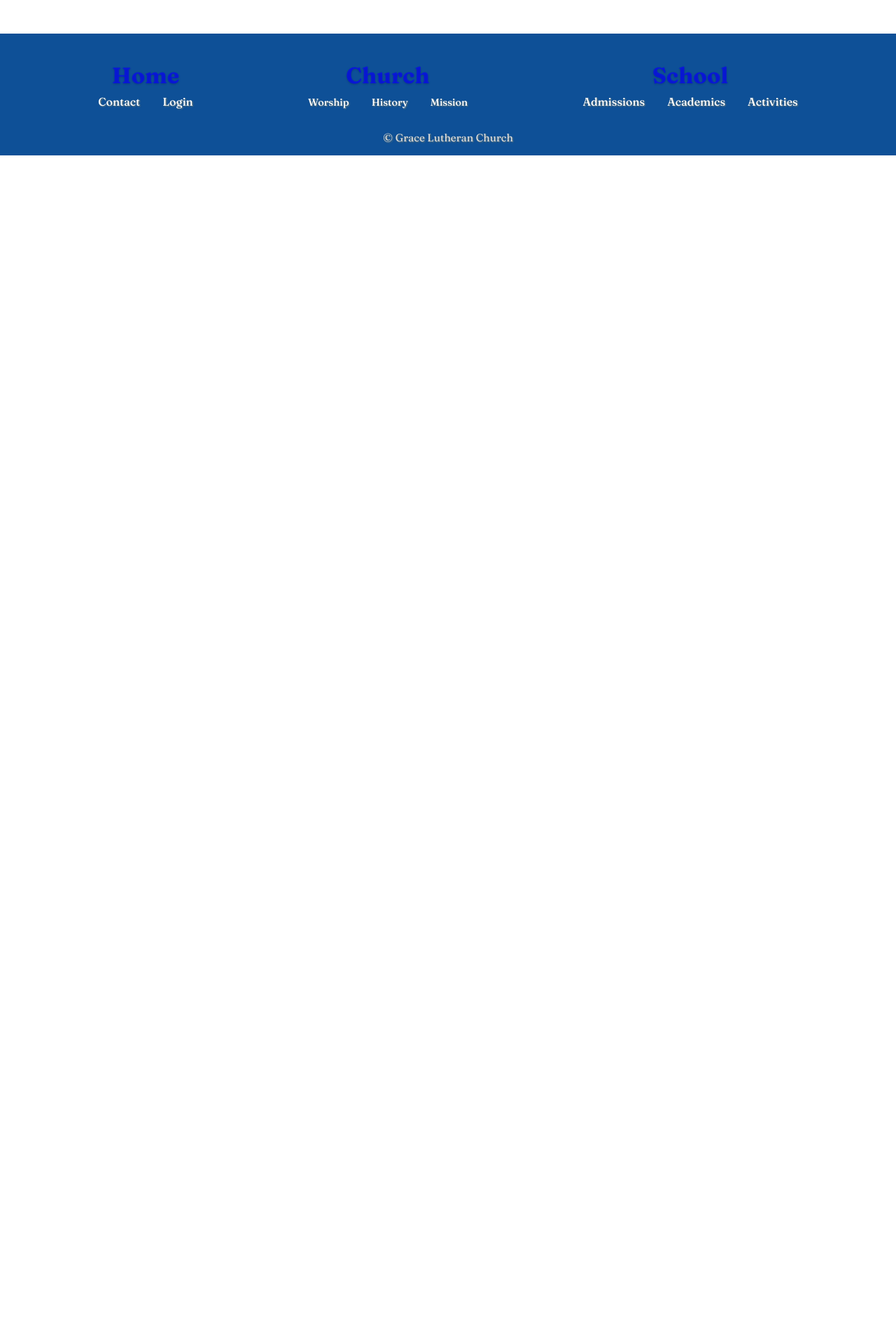
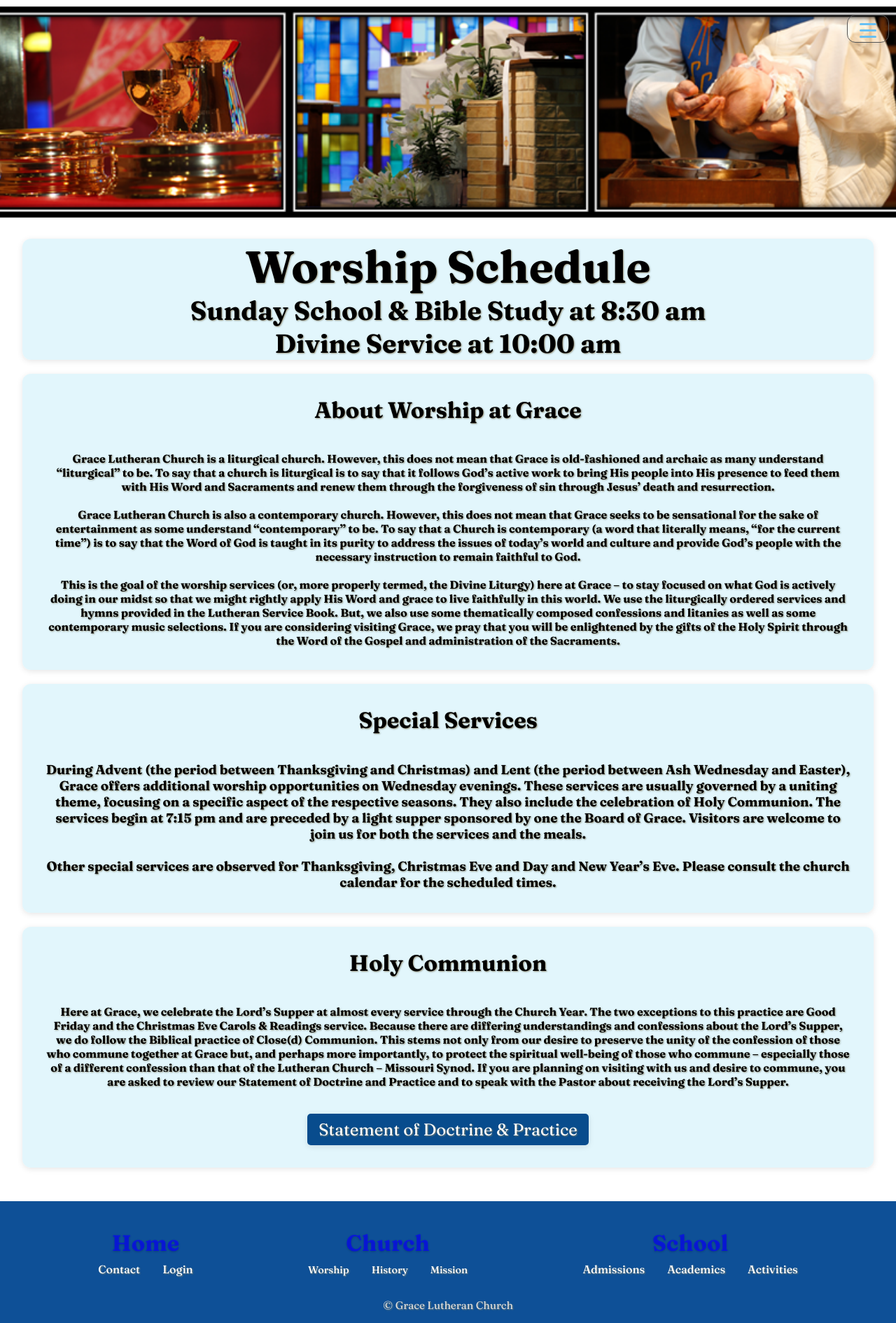
Before and after one commit to RobertGleim/GraceLutheran, a React (Vite) app in the folder Grace_Lutheran/: page /worship in a window 1280 px wide. Shown: the whole page at 70% size. Before the commit the page ends 800 px from the top, so only its background shows below. Built offline with nearby package versions, Linux system fonts and the light colour scheme; no server answers; a web font is replaced by a local one.

Commit message:
worship page

```diff
--- a/Grace_Lutheran/src/App.jsx
+++ b/Grace_Lutheran/src/App.jsx
@@ -1,6 +1,5 @@
 import React from 'react'
-import { BrowserRouter, Routes, Route } from 'react-router-dom'
-
+import { BrowserRouter, Routes, Route, Link } from 'react-router-dom'
 
 import HomeView from './views/HomeView'
 import LoginView from './views/LoginView'
@@ -8,28 +7,20 @@
 import Footer from './components/footer/footer';
 import HistoryView from './views/HistoryView.jsx';
 import CalenderView from './views/CalenderView-Church.jsx';
-
-
-
-
-
+import WorshipView from './views/WorshipView.jsx';
 
 function App() {
-
-
   return (
    <>
     <BrowserRouter>
-
       <Routes>
-  <Route path="/" element={<HomeView />} />
-  <Route path="/login" element={<LoginView />} />
-  <Route path="/church" element={<ChurchView />} />
-  <Route path="/history" element={<HistoryView />} />
-  <Route path="/calendar" element={<CalenderView />} />
-  {/* <Route path="/worship" element={<ChurchView />} />
-  <Route path="/mission" element={<ChurchView />} /> */}
-
+        <Route path="/" element={<HomeView />} />
+        <Route path="/login" element={<LoginView />} />
+        <Route path="/church" element={<ChurchView />} />
+        <Route path="/history" element={<HistoryView />} />
+        <Route path="/calendar" element={<CalenderView />} />
+        <Route path="/worship" element={<WorshipView />} />
+        {/* <Route path="/mission" element={<ChurchView />} /> */}
       </Routes>
       <Footer />
     </BrowserRouter>
--- /dev/null
+++ b/Grace_Lutheran/src/views/WorshipView.css
@@ -0,0 +1,78 @@
+.worshipview-hero {
+  position: absolute;
+  border-radius: 5px;
+  inset: 0;
+  width: 100%;
+  min-height: 300px;
+  height: 40vh;
+  margin-top: .5px;
+  display: flex;
+  align-items: center;
+  justify-content: center;
+  background-image: url('/Grace-Collage3.png');
+  background-size: cover;
+  background-position: center;
+  background-repeat: no-repeat;
+  position: relative;
+  background-size: 104%;
+  margin-bottom: 20px;
+
+}
+
+.worshipview-content {
+  display: flex;
+  flex-direction: column;
+  align-items: center;
+  background-color: rgba(219, 244, 252, 0.8);
+  font-size: 2rem;
+  text-shadow: 2px 2px 4px rgba(0, 0, 0, 0.7);
+  border-radius: 12px;
+  box-shadow: 0 2px 8px rgba(0,0,0,0.1);
+  width: 95%;
+  margin: 0 auto;
+  margin-bottom: 20px;
+}
+
+.worshipview-about {
+  padding: 2rem;
+  background-color: rgba(219, 244, 252, 0.8);
+  border-radius: 12px;
+  box-shadow: 0 2px 8px rgba(0,0,0,0.1);
+  width:95%;
+  margin: 0 auto;
+  text-align: center;
+  margin-bottom: 20px;
+}
+
+.worshipview-special {
+  padding: 2rem;
+  background-color: rgba(219, 244, 252, 0.8);
+  border-radius: 12px;
+  box-shadow: 0 2px 8px rgba(0,0,0,0.1);
+  width:95%;
+  margin: 0 auto;
+  text-align: center;
+  margin-bottom: 20px;
+}
+
+.worshipview-communion {
+  padding: 2rem;
+  background-color: rgba(219, 244, 252, 0.8);
+  border-radius: 12px;
+  box-shadow: 0 2px 8px rgba(0,0,0,0.1);
+  width:95%;
+  margin: 0 auto;
+  text-align: center;
+}
+
+.about-holy {
+  display: inline-block;
+  margin-top: 1rem;
+  padding: 0.5rem 1rem;
+  background-color: #084c8d;
+  color: #fff;
+  text-decoration: none;
+  border-radius: 5px;
+  font-size: 1.5rem;
+  box-shadow: 0 2px 8px rgba(0,0,0,0.1);
+}
--- a/Grace_Lutheran/src/views/WorshipView.jsx
+++ b/Grace_Lutheran/src/views/WorshipView.jsx
@@ -0,0 +1,58 @@
+import React from "react";
+import HeroSection from "../components/hero/HeroSection.jsx";
+import "./WorshipView.css";
+
+
+const WorshipView = () => {
+  return (
+    <>
+  <HeroSection className="worshipview-hero" />
+  <div className="worshipview-content">
+    <h1>Worship Schedule</h1>
+    <h3>Sunday School & Bible Study at 8:30 am</h3>
+    <h3>Divine Service at 10:00 am</h3>
+  </div>
+  <div className="worshipview-about">
+    <h1>About Worship at Grace</h1>
+    <br /><br />
+    <h4>
+      Grace Lutheran Church is a liturgical church.  However, this does not mean that Grace is old-fashioned and archaic as many understand “liturgical” to be.  To say that a church is liturgical is to say that it follows God’s active work to bring His people into His presence to feed them with His Word and Sacraments and renew them through the forgiveness of sin through Jesus’ death and resurrection.
+      <br /><br />
+      Grace Lutheran Church is also a contemporary church.  However, this does not mean that Grace seeks to be sensational for the sake of entertainment as some understand “contemporary” to be.  To say that a Church is contemporary (a word that literally means, “for the current time”) is to say that the Word of God is taught in its purity to address the issues of today’s world and culture and provide God’s people with the necessary instruction to remain faithful to God.
+      <br /><br />
+      This is the goal of the worship services (or, more properly termed, the Divine Liturgy) here at Grace – to stay focused on what God is actively doing in our midst so that we might rightly apply His Word and grace to live faithfully in this world.  We use the liturgically ordered services and hymns provided in the Lutheran Service Book.  But, we also use some thematically composed confessions and litanies as well as some contemporary music selections.  If you are considering visiting Grace, we pray that you will be enlightened by the gifts of the Holy Spirit through the Word of the Gospel and administration of the Sacraments.
+    </h4>
+  </div>
+  <div className="worshipview-special">
+    <h1>Special Services</h1>
+    <br /><br />
+    <h3>
+      During Advent (the period between Thanksgiving and Christmas) and Lent (the period between Ash Wednesday and Easter), Grace offers additional worship opportunities on Wednesday evenings.  These services are usually governed by a uniting theme, focusing on a specific aspect of the respective seasons.  They also include the celebration of Holy Communion.  The services begin at 7:15 pm and are preceded by a light supper sponsored by one the Board of Grace.  Visitors are welcome to join us for both the services and the meals.
+      <br /><br />
+      Other special services are observed for Thanksgiving, Christmas Eve and Day and New Year’s Eve.  Please consult the church calendar for the scheduled times.
+    </h3>
+  </div>
+  <div className="worshipview-communion">
+    <h1>Holy Communion</h1>
+    <br /><br />
+    <h4>
+      Here at Grace, we celebrate the Lord’s Supper at almost every service through the Church Year.  The two exceptions to this practice are Good Friday and the Christmas Eve Carols & Readings service.  Because there are differing understandings and confessions about the Lord’s Supper, we do follow the Biblical practice of Close(d) Communion.  This stems not only from our desire to preserve the unity of the confession of those who commune together at Grace but, and perhaps more importantly, to protect the spiritual well-being of those who commune – especially those of a different confession than that of the Lutheran Church – Missouri Synod.  If you are planning on visiting with us and desire to commune, you are asked to review our Statement of Doctrine and Practice and to speak with the Pastor about receiving the Lord’s Supper.
+    </h4>
+    <br />
+    <a className="about-holy"
+      href="/About-Holy-Communion.pdf"
+      target="_blank"
+    >
+      Statement of Doctrine & Practice
+    </a>
+
+
+
+</div>
+
+</>
+
+  );
+};
+
+export default WorshipView;
```
Also changed, not shown: Grace_Lutheran/src/views/ChurchView.jsx (+7 -7 lines), Grace_Lutheran/styles.txt, 1 other file (tests, documents, lock files or other folders).
